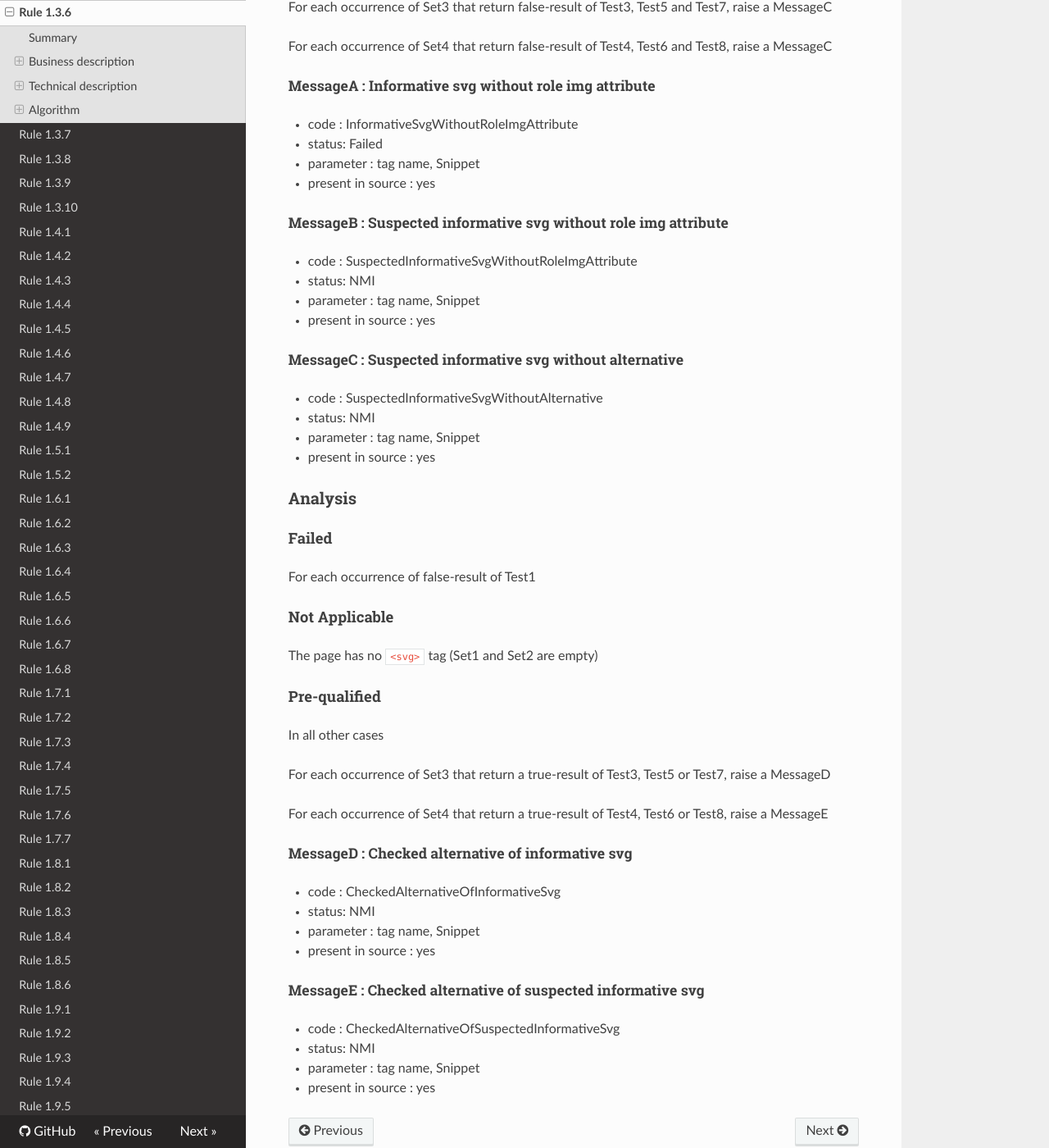
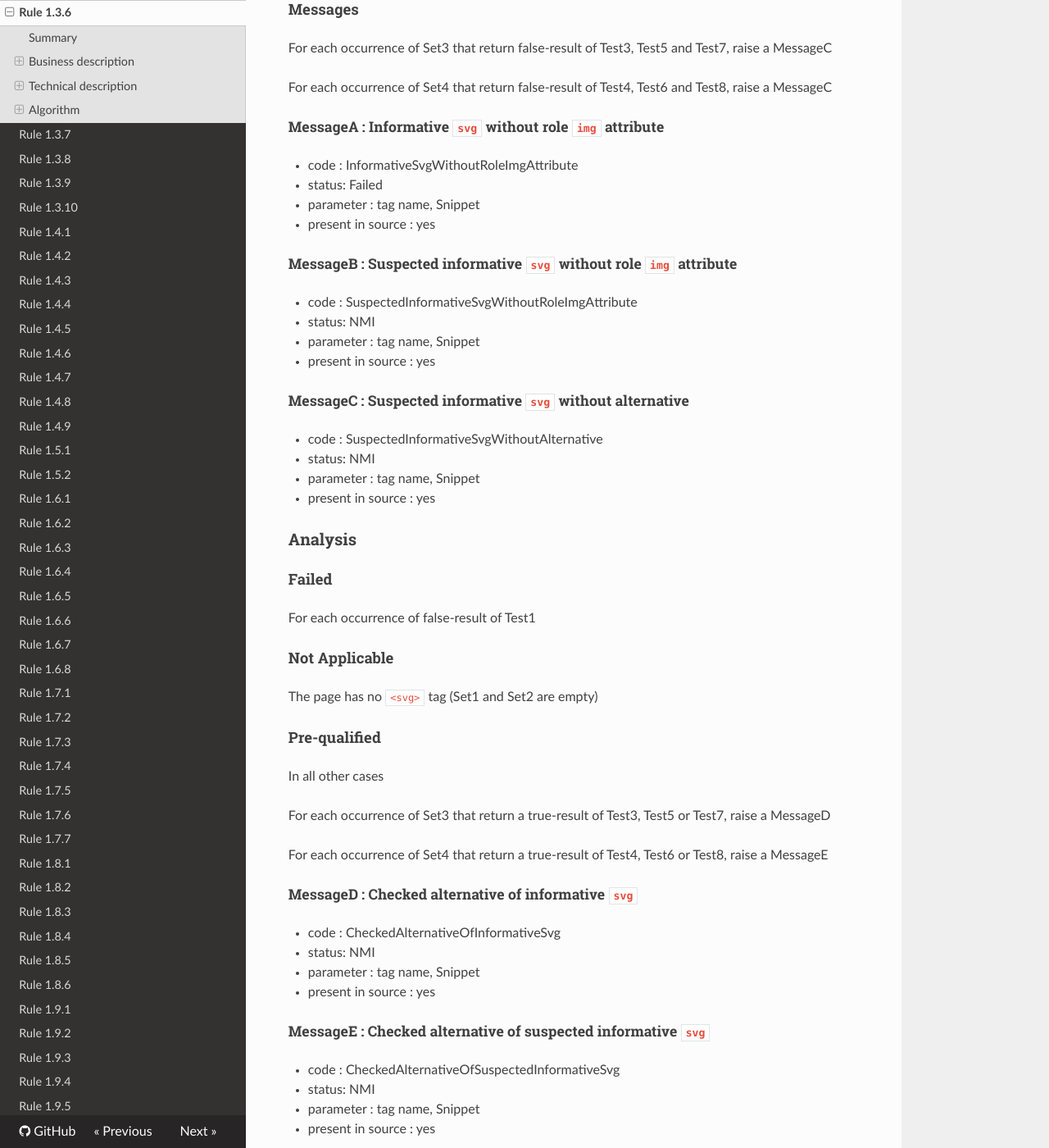
Before and after one commit to Tanaguru/Tanaguru-rules-RGAA-3-doc, an MkDocs documentation site: the page built from docs/Rule-1-3-6.md, in a window 1280 px wide and 1400 px high, scrolled down 3161 px. Shown: the whole window at 82% size. Built offline with MkDocs 1.6.1, drawn with Linux system fonts in a browser that asks for light colours; nearby versions of some CDN libraries; old or Windows-style settings are respelled for this version of MkDocs; some of the changed text lies outside the part shown.

```diff
--- a/docs/Rule-1-3-6.md
+++ b/docs/Rule-1-3-6.md
@@ -113,21 +113,21 @@ For each occurrence of Set3 that return false-result of Test3, Test5 and Test7,
 
 For each occurrence of Set4 that return false-result of Test4, Test6 and Test8, raise a MessageC
 
-##### MessageA : Informative svg without role img attribute
+##### MessageA : Informative `svg` without role `img` attribute
 
 -    code : InformativeSvgWithoutRoleImgAttribute
 -    status: Failed
 -    parameter : tag name, Snippet
 -    present in source : yes
 
-##### MessageB : Suspected informative svg without role img attribute
+##### MessageB : Suspected informative `svg` without role `img` attribute
 
 -    code : SuspectedInformativeSvgWithoutRoleImgAttribute
 -    status: NMI
 -    parameter : tag name, Snippet
 -    present in source : yes
 
-##### MessageC : Suspected informative svg without alternative
+##### MessageC : Suspected informative `svg` without alternative
 
 -    code : SuspectedInformativeSvgWithoutAlternative
 -    status: NMI
@@ -152,14 +152,14 @@ For each occurrence of Set3 that return a true-result of Test3, Test5 or Test7,
 
 For each occurrence of Set4 that return a true-result of Test4, Test6 or Test8, raise a MessageE
 
-##### MessageD : Checked alternative of informative svg
+##### MessageD : Checked alternative of informative `svg`
 
 -    code : CheckedAlternativeOfInformativeSvg
 -    status: NMI
 -    parameter : tag name, Snippet
 -    present in source : yes
 
-##### MessageE : Checked alternative of suspected informative svg
+##### MessageE : Checked alternative of suspected informative `svg`
 
 -    code : CheckedAlternativeOfSuspectedInformativeSvg
 -    status: NMI
```
Also changed, not shown: other parts of docs/Rule-1-3-6.md (+1 -1 lines).
